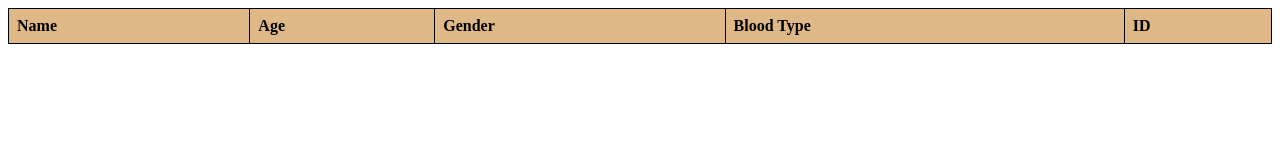
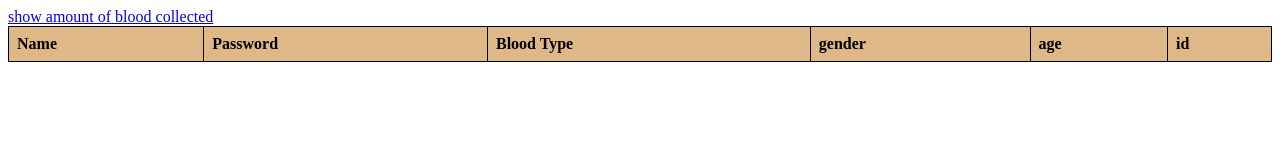
Before and after one commit to Dhanada-Panda/Project1-BloodBank-, a website: page index.html in a window 1280 px wide. Drawn offline with Linux system fonts and the light colour scheme; no server answers.

Commit message:
index.html updated

```diff
--- a/index.html
+++ b/index.html
@@ -5,17 +5,19 @@
     <link rel="stylesheet" href="index.css" />
   </head>
   <body>
+    <a href="detail.html">show amount of blood collected</a>
     <table>
       <thead>
         <tr>
           <th>Name</th>
-          <th>Age</th>
-          <th>Gender</th>
+          <th>Password</th>
           <th>Blood Type</th>
-          <th>ID</th>
+          <th>gender</th>
+          <th>age</th>
+          <th>id</th>
         </tr>
       </thead>
-      <tbody id="data-table"></tbody>
+      <tbody id="donor-table"></tbody>
     </table>
 
     <script src="index.js"></script>
```
